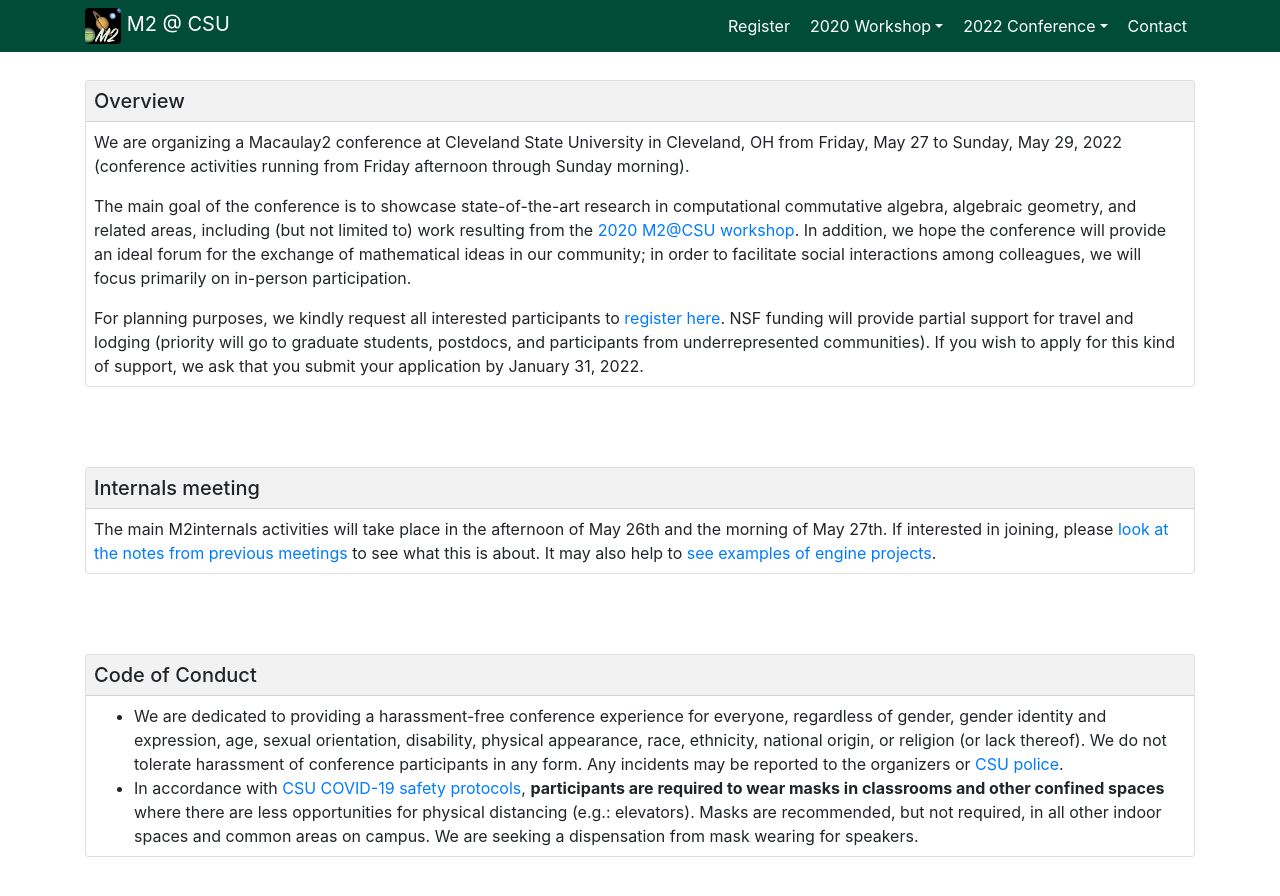
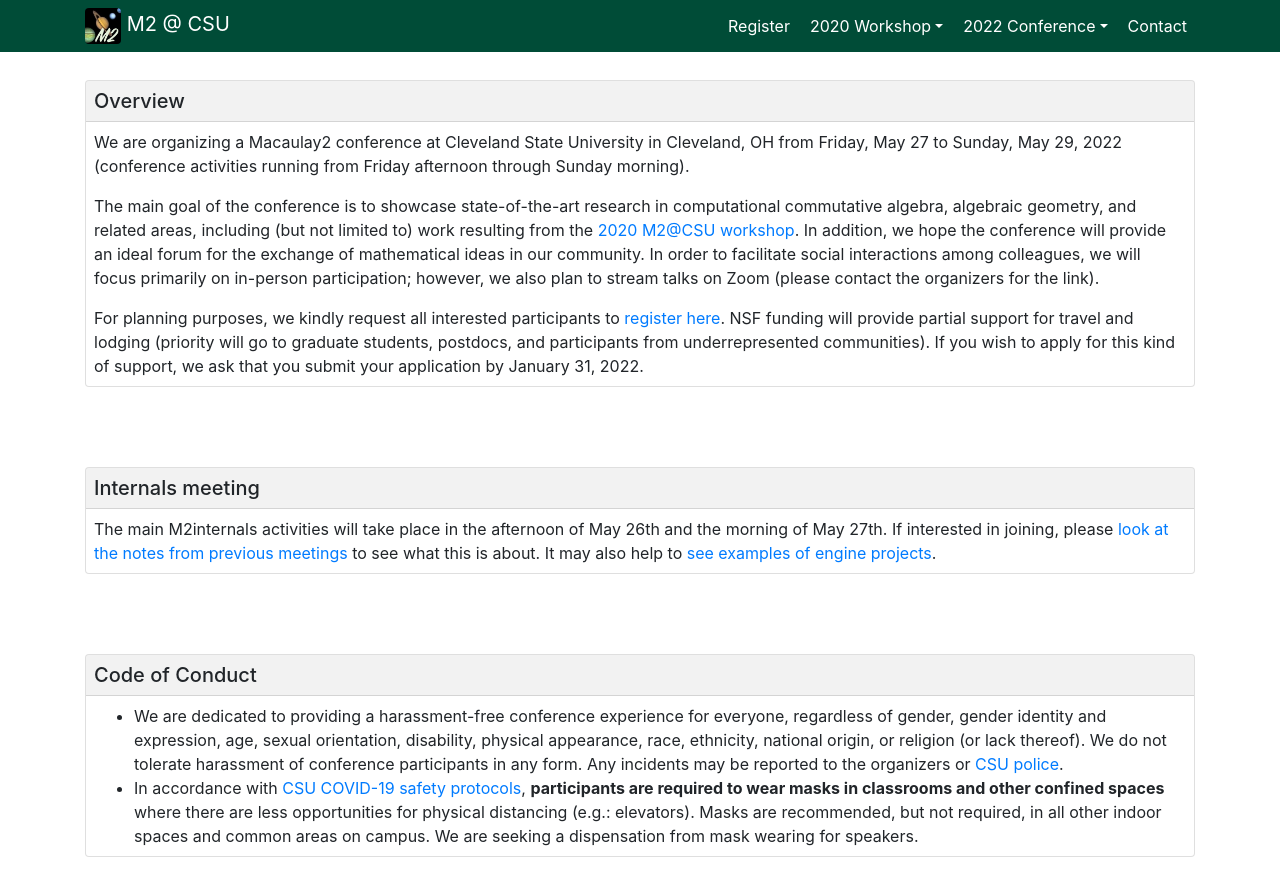
Before and after one commit to galettof/m2csu, a Jekyll site: the page built from conference.html, in a window 1280 px wide and 900 px high. Shown: the top 896 px of the window. Built offline with Jekyll 4.4.1, drawn with Linux system fonts in a browser that asks for light colours; nearby versions of some CDN libraries.

Commit message:
updated overview

```diff
--- a/conference.html
+++ b/conference.html
@@ -12,13 +12,22 @@ title: M2 @ CSU 2022 Conference
 	    <h5 class="mb-0">Overview</h5>
 	  </div>
 	  <div class="card-body">
-	    <p>We are organizing a Macaulay2 conference at Cleveland State University in Cleveland, OH from Friday, May 27 to Sunday, May 29, 2022 (conference activities running from Friday afternoon through Sunday morning).</p>
+	    <p>We are organizing a Macaulay2 conference at Cleveland
+	    State University in Cleveland, OH from Friday, May 27 to
+	    Sunday, May 29, 2022 (conference activities running from
+	    Friday afternoon through Sunday morning).</p>
 
-	    <p>The main goal of the conference is to showcase state-of-the-art research in computational commutative algebra, algebraic geometry, and related areas, including (but not limited to) work resulting from the <a href="workshop.html">2020 M2@CSU workshop</a>. In addition, we hope the conference will provide an ideal forum for the exchange of mathematical ideas in our community; in order to facilitate social interactions among colleagues, we will focus primarily on in-person participation.</p>
-
-	    <!--
-		<p>More details about location, speakers and schedule will be provided in the new year.</p>
-		-->
+	    <p>The main goal of the conference is to showcase
+	    state-of-the-art research in computational commutative
+	    algebra, algebraic geometry, and related areas, including
+	    (but not limited to) work resulting from
+	    the <a href="workshop.html">2020 M2@CSU workshop</a>. In
+	    addition, we hope the conference will provide an ideal
+	    forum for the exchange of mathematical ideas in our
+	    community. In order to facilitate social interactions
+	    among colleagues, we will focus primarily on in-person
+	    participation; however, we also plan to stream talks on
+	    Zoom (please contact the organizers for the link).</p>
 
 	    For planning purposes, we kindly request all interested
 	    participants to <a href="register.html">register
```
